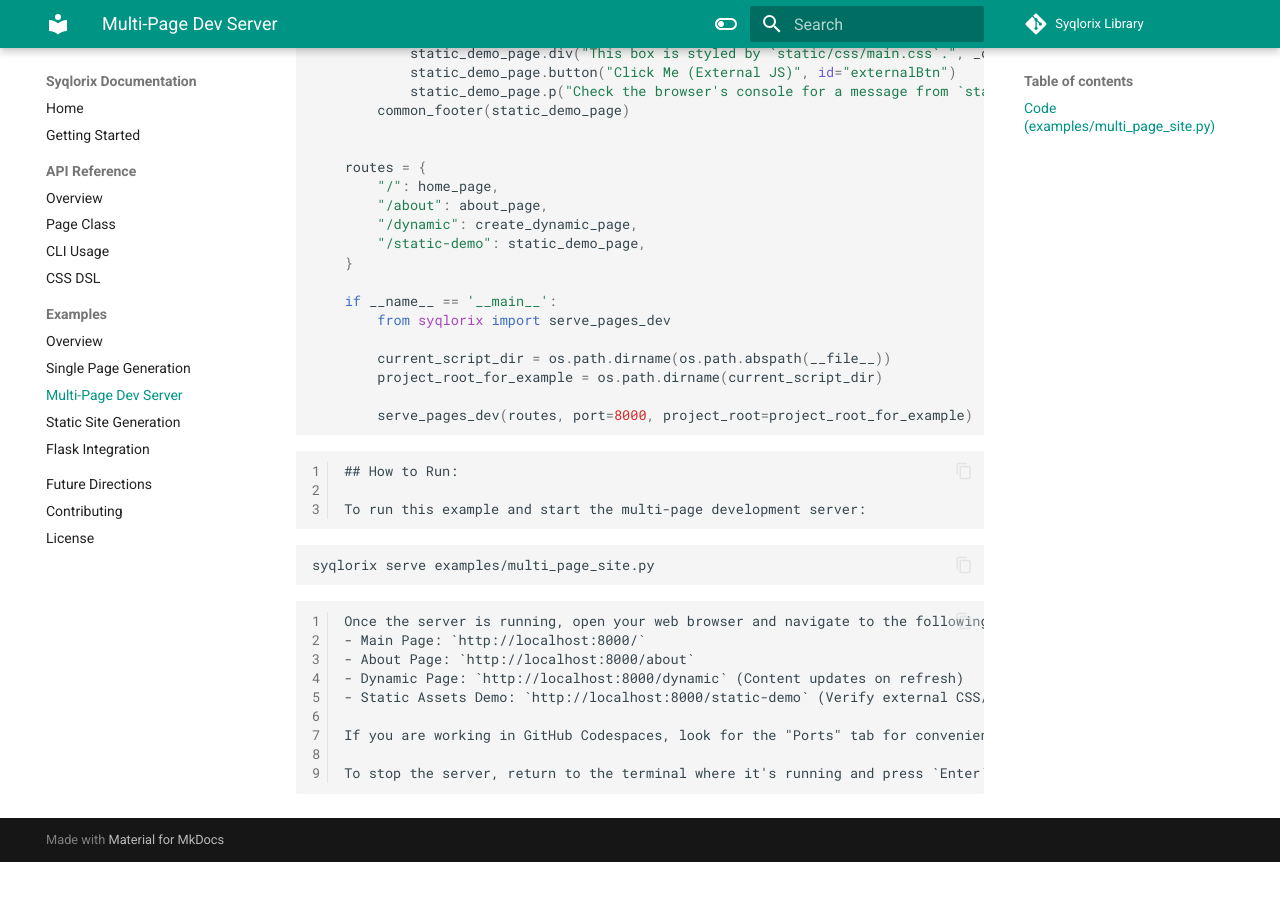
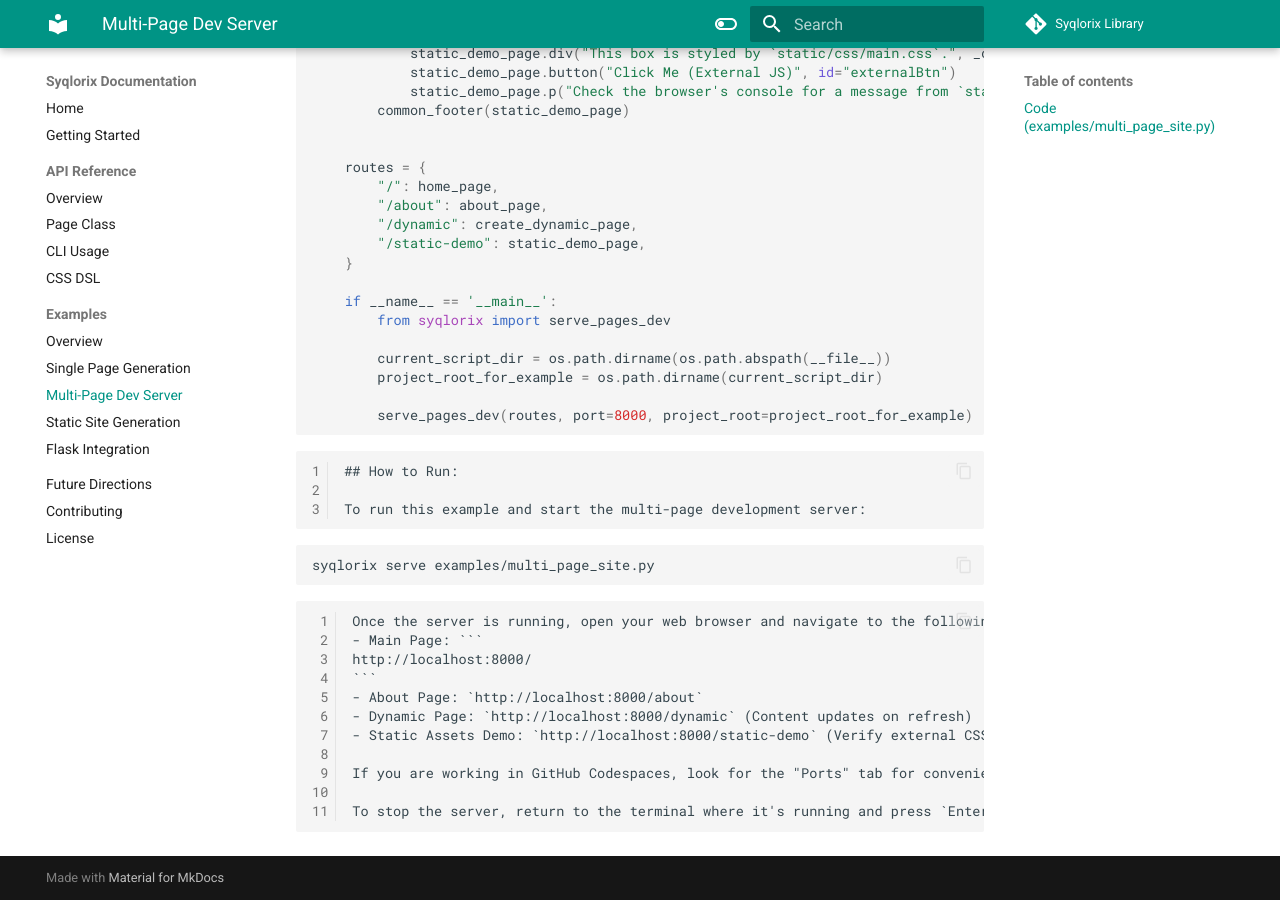
Before and after one commit to Syqlorix/syqlorix.github.io, an MkDocs documentation site: the page built from docs/examples/multi-page-dev-server.md, in a window 1280 px wide and 900 px high, scrolled down 2312 px. Built offline with MkDocs 1.6.1 and Material for MkDocs 9.7.7, drawn with Linux system fonts in a browser that asks for light colours; comment, search, counter and statistics services are not loaded; before the commit the page ends 3174 px from its top, so only the background shows below that.

````diff
--- a/docs/examples/multi-page-dev-server.md
+++ b/docs/examples/multi-page-dev-server.md
@@ -141,11 +141,13 @@ syqlorix serve examples/multi_page_site.py
 ```
 
     Once the server is running, open your web browser and navigate to the following URLs:
-    - Main Page: `http://localhost:8000/`
+    - Main Page: ```
+    http://localhost:8000/
+    ```
     - About Page: `http://localhost:8000/about`
     - Dynamic Page: `http://localhost:8000/dynamic` (Content updates on refresh)
     - Static Assets Demo: `http://localhost:8000/static-demo` (Verify external CSS/JS)
 
     If you are working in GitHub Codespaces, look for the "Ports" tab for convenient clickable links.
 
-    To stop the server, return to the terminal where it's running and press `Enter`.
+    To stop the server, return to the terminal where it's running and press `Enter`
````
